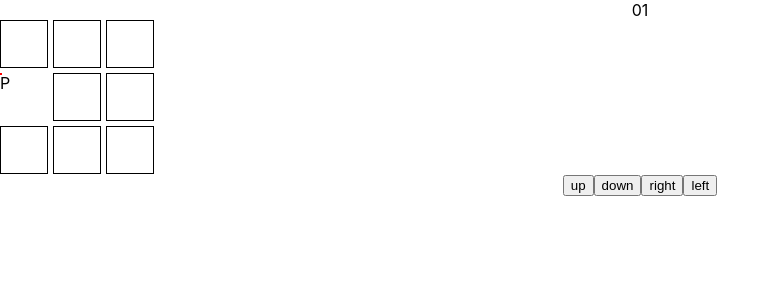
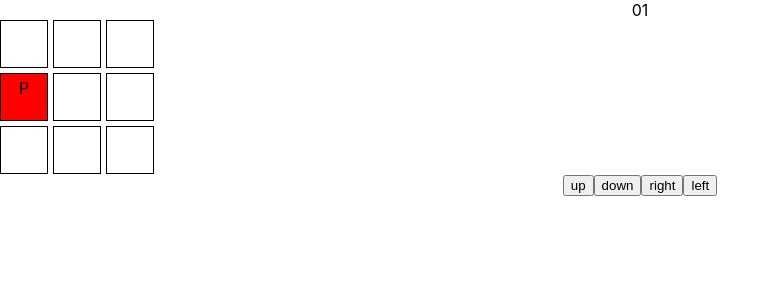
Before and after one commit to MintWynnter/Puzzle-Sato, a React (Create React App) app: page / in a window 1280 px wide. Shown: the top 300 px of the page, without its empty margins (0-780 px from the left). Built offline with nearby package versions, Linux system fonts and the light colour scheme.

Commit message:
movement works well enough now

```diff
--- a/src/Components/Board.tsx
+++ b/src/Components/Board.tsx
@@ -10,9 +10,10 @@ export function Board({size, coords, board}: {
     //state for the board
     //change a tile to a player on movement
     //probably want to set up a good board at some point
+    const grid: string = "repeat(" + size[0] + ", 3rem) / repeat(" + size[1] + ", 3rem)"
     return <div style={{
         display: 'grid',
-        gridTemplate: 'repeat(3, 3rem) / repeat(3, 3rem)',
+        gridTemplate: grid,// rows, columns, second term is size
         gridGap: '0.3em',
       }}>
         {board.map((s: string) => (
--- a/src/Components/Player.tsx
+++ b/src/Components/Player.tsx
@@ -1,7 +1,7 @@
 import React from 'react';
 
 export function Player(): JSX.Element {
-    return <div style={ {backgroundColor: 'red', height: '5%', width: '5%'} }>
+    return <div style={ {backgroundColor: 'red', border: '1px solid black', padding: '4px'} }>
         P
     </div>;
 }
```
